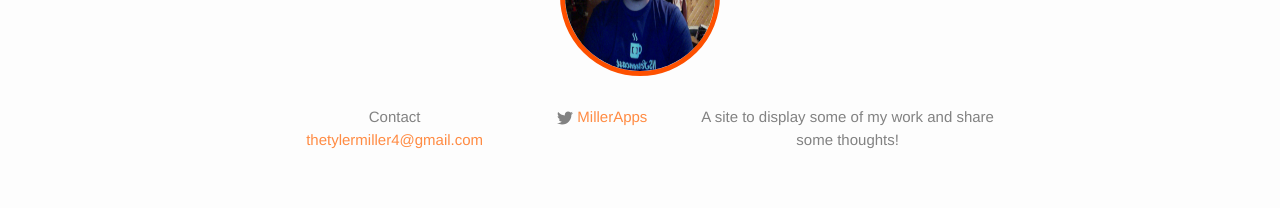
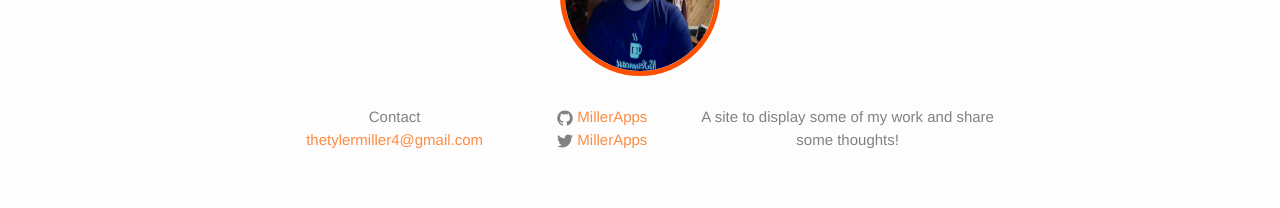
Before and after one commit to MillerApps/MillerApps.github.io, a Jekyll site: the page built from index.html, in a window 1280 px wide. Shown: the part 1301-1509 px from the top of the page. Built offline with Jekyll 4.4.1, drawn with Linux system fonts in a browser that asks for light colours.

Commit message:
Update _config.yml

```diff
--- a/_config.yml
+++ b/_config.yml
@@ -7,7 +7,7 @@ baseurl: "" # the subpath of your site, e.g. /blog/
 url: "https://millerapps.github.io" # the base hostname & protocol for your site
 destination: _gh_pages
 twitter_username: MillerApps
-# github_username:  jekyll
+github_username:  MillerApps
 
 # Build settings
 markdown: kramdown
```
